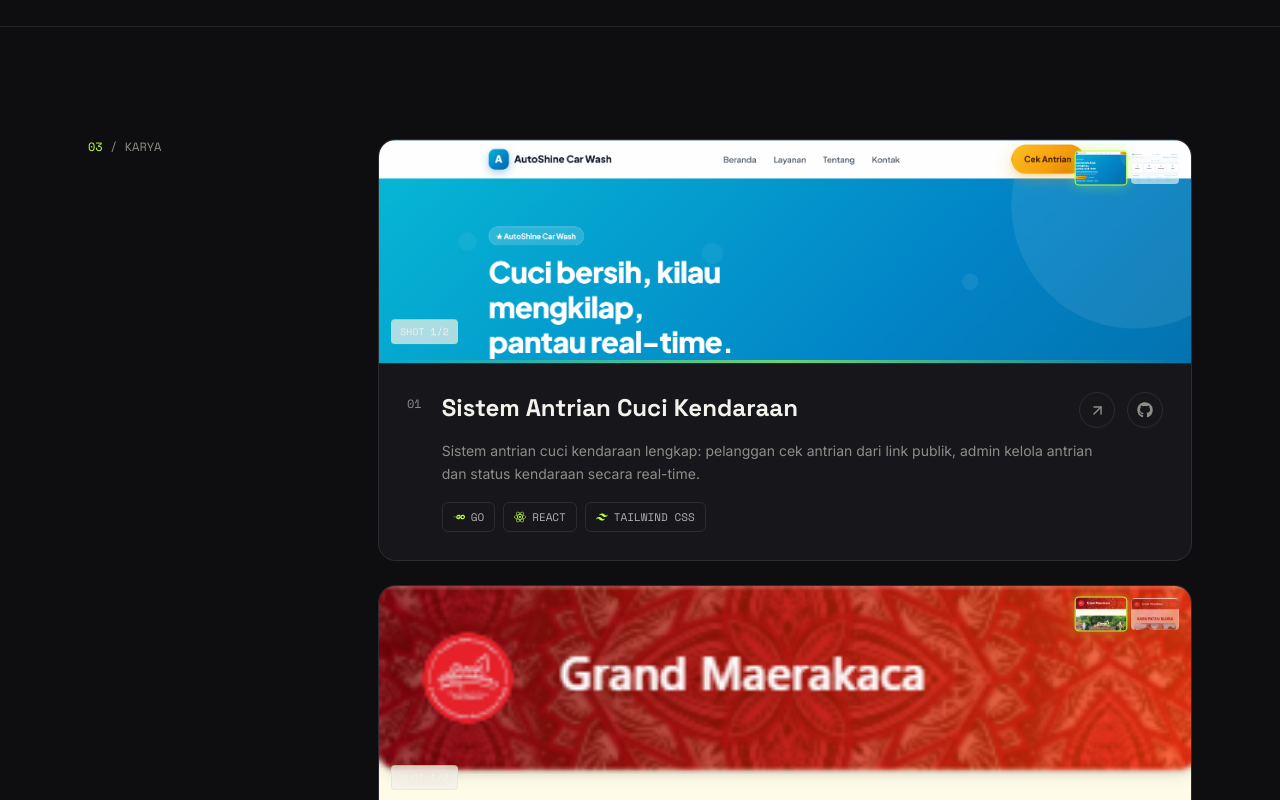
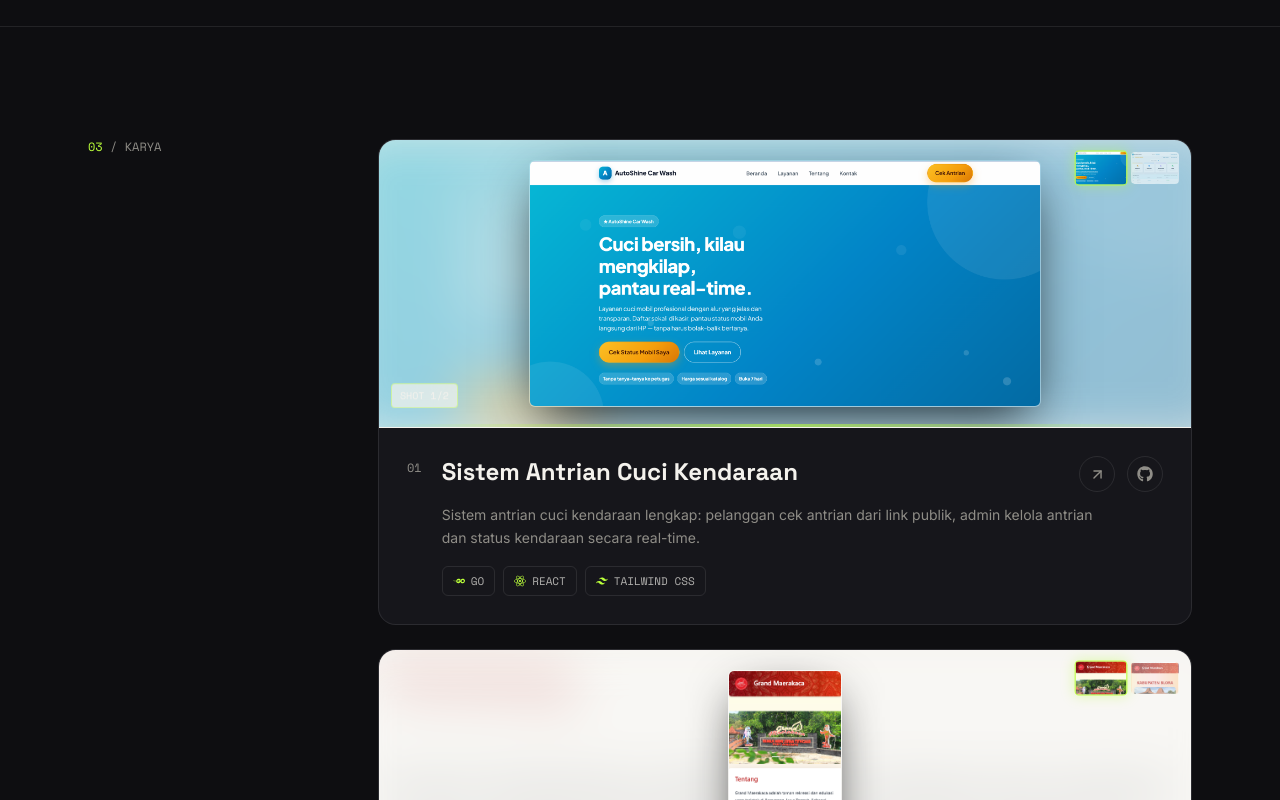
Before and after one commit to setyaardik/porto, a React (Vite) app: page / in a window 1280 px wide. Shown: the part 2260-3060 px from the top of the page. Built offline with nearby package versions, Linux system fonts and the light colour scheme; the HTML template or start-up script is replaced by a standard one.

Commit message:
tampilkan screenshot utuh dengan backdrop blur

```diff
--- a/src/components/Projects.tsx
+++ b/src/components/Projects.tsx
@@ -42,19 +42,27 @@ function Preview({ p }: { p: Project }) {
   }
 
   return (
-    <div className="relative h-52 md:h-56 overflow-hidden border-b border-line">
-      <div className="w-full h-full transition-transform duration-[900ms] ease-out group-hover:scale-110">
+    <div className="relative h-60 md:h-72 overflow-hidden border-b border-line bg-ink">
+      <img
+        src={img}
+        alt=""
+        aria-hidden
+        loading="lazy"
+        className="absolute inset-0 w-full h-full object-cover blur-xl opacity-40 scale-110 transition-transform duration-[1200ms] ease-out group-hover:scale-125"
+      />
+
+      <div className="relative h-full w-full flex items-center justify-center p-5">
         <AnimatePresence mode="wait">
           <motion.img
             key={img}
             src={img}
             alt={`Screenshot ${p.title}${images.length > 1 ? ` ${idx + 1}` : ''}`}
             loading="lazy"
-            initial={{ opacity: 0 }}
-            animate={{ opacity: 1 }}
-            exit={{ opacity: 0 }}
+            initial={{ opacity: 0, scale: 0.98 }}
+            animate={{ opacity: 1, scale: 1 }}
+            exit={{ opacity: 0, scale: 0.98 }}
             transition={{ duration: 0.4 }}
-            className="w-full h-full object-cover object-top"
+            className="max-h-full max-w-full w-auto h-auto object-contain rounded-md border border-line/40 shadow-[0_18px_50px_-12px_rgba(0,0,0,0.85)] transition-transform duration-[900ms] ease-out group-hover:scale-105"
           />
         </AnimatePresence>
       </div>
```
